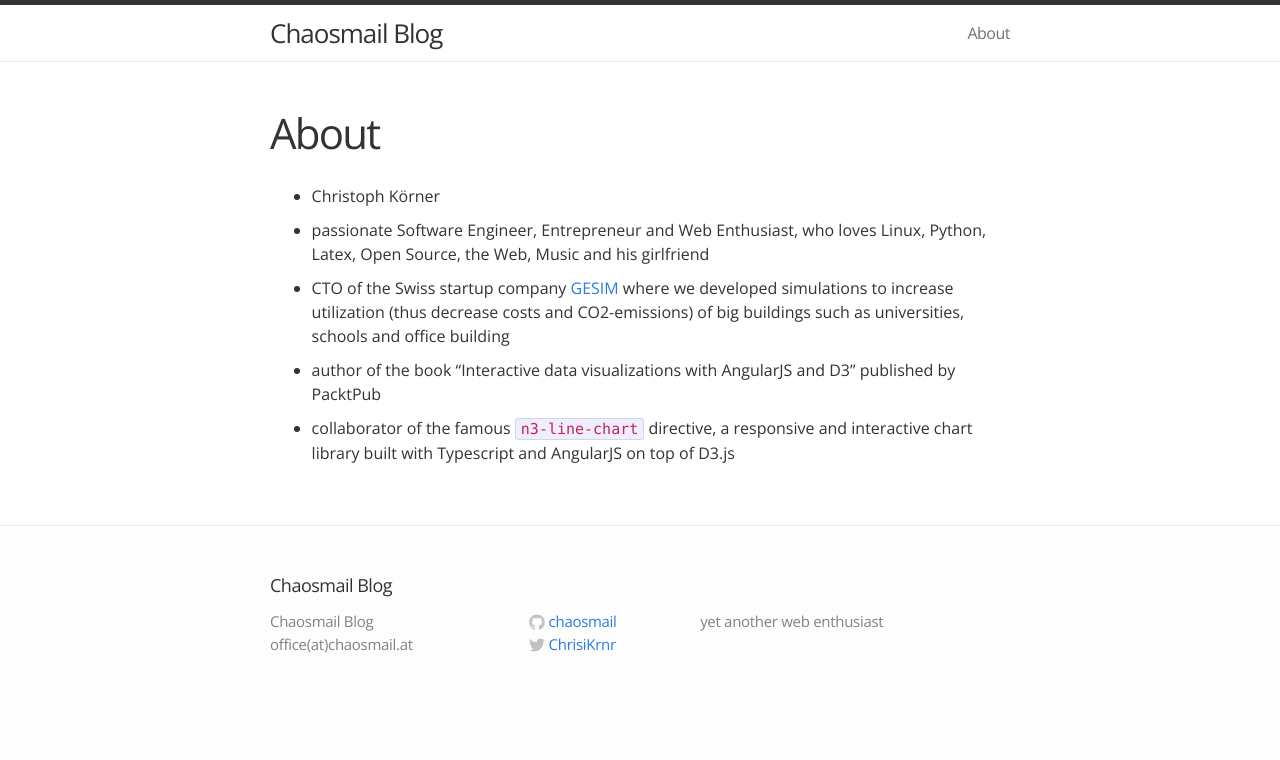
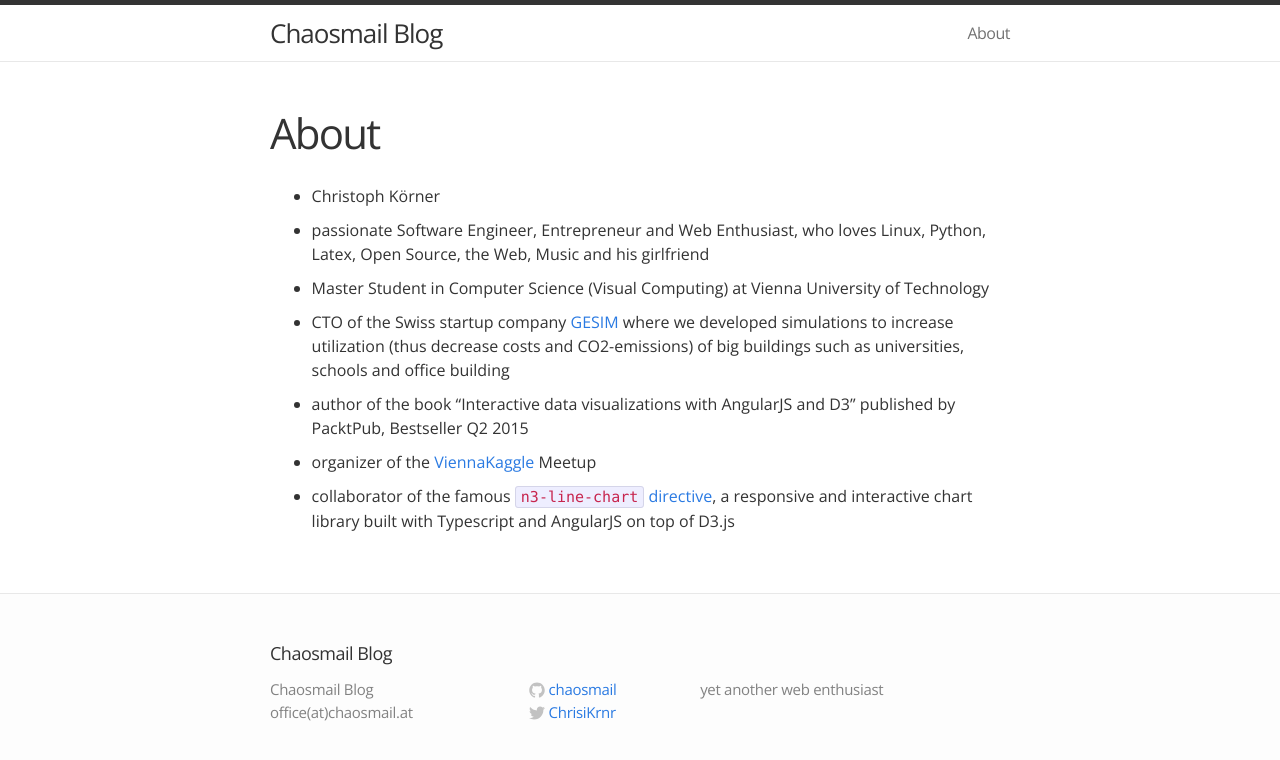
Before and after one commit to chaosmail/chaosmail.github.com, a Jekyll site: the page built from about.md, in a window 1280 px wide. Shown: the top 760 px of the page. Built offline with Jekyll 4.4.1, drawn with Linux system fonts in a browser that asks for light colours; nearby versions of some CDN libraries.

Commit message:
Upddated about

```diff
--- a/about.md
+++ b/about.md
@@ -8,8 +8,12 @@ permalink: /about/
 
 * passionate Software Engineer, Entrepreneur and Web Enthusiast, who loves Linux, Python, Latex, Open Source, the Web, Music and his girlfriend
 
+* Master Student in Computer Science (Visual Computing) at Vienna University of Technology
+
 * CTO of the Swiss startup company [GESIM](http://gesim.ch) where we developed simulations to increase utilization (thus decrease costs and CO2-emissions) of big buildings such as universities, schools and office building
 
-* author of the book "Interactive data visualizations with AngularJS and D3" published by PacktPub
+* author of the book "Interactive data visualizations with AngularJS and D3" published by PacktPub, Bestseller Q2 2015
 
-* collaborator of the famous `n3-line-chart` directive, a responsive and interactive chart library built with Typescript and AngularJS on top of D3.js
+* organizer of the [ViennaKaggle](http://viennakaggle.github.io/) Meetup
+
+* collaborator of the famous [`n3-line-chart` directive](https://github.com/n3-charts/line-chart), a responsive and interactive chart library built with Typescript and AngularJS on top of D3.js
```
